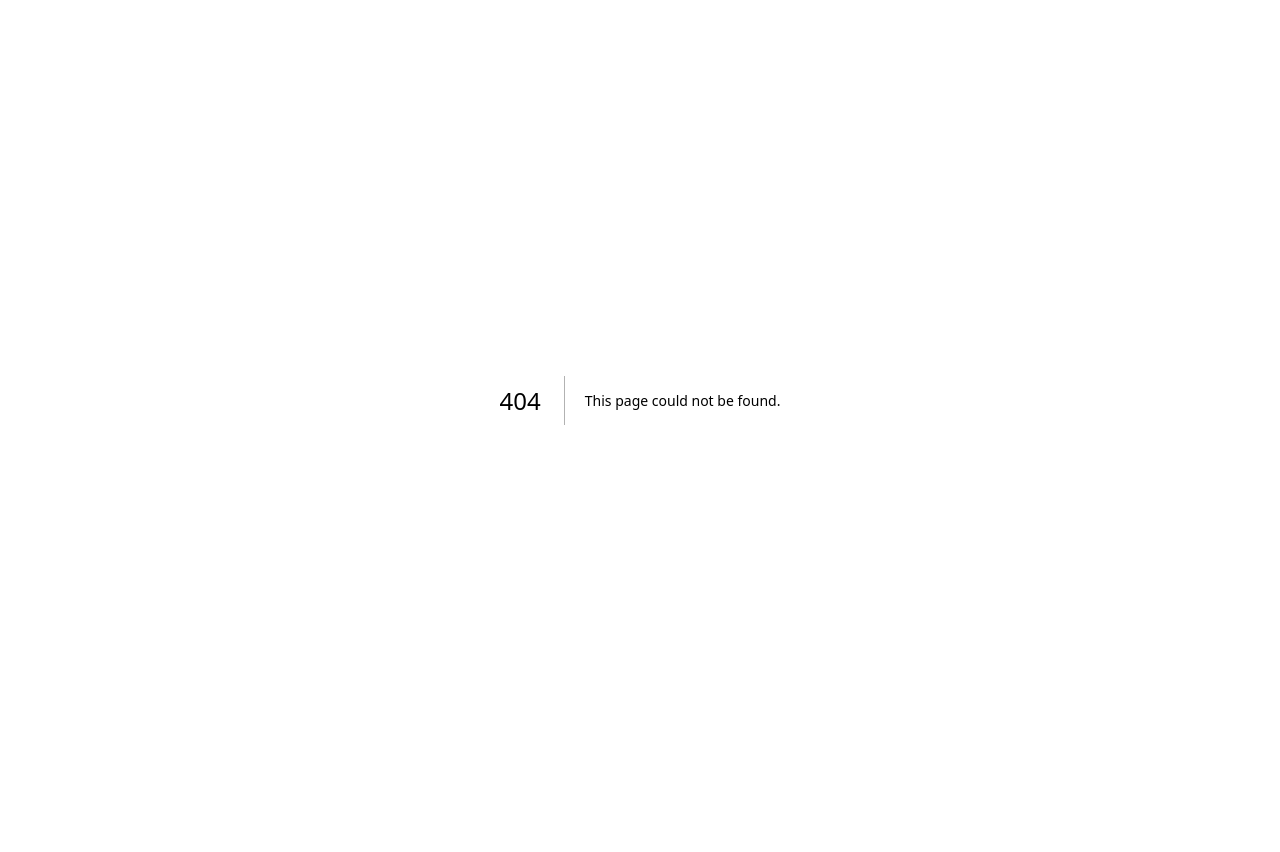
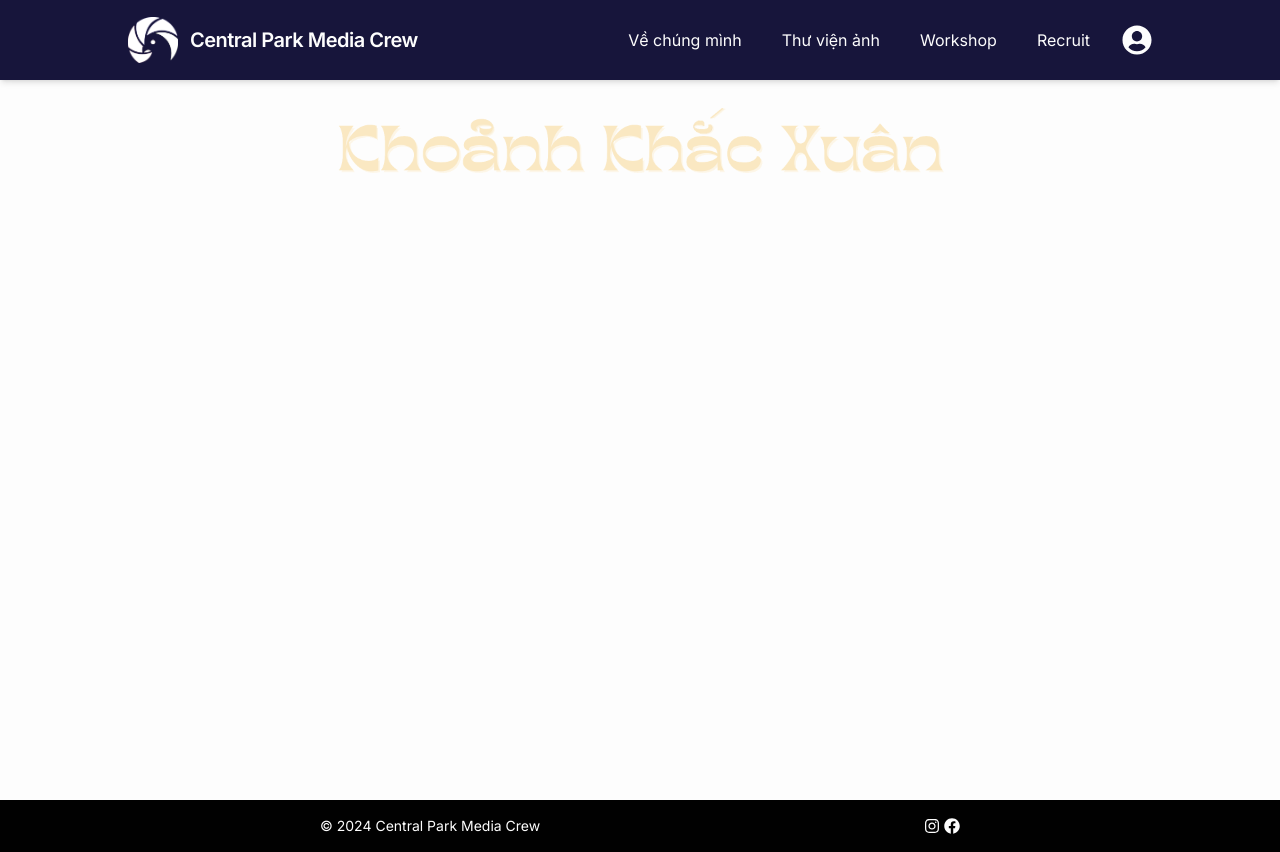
Before and after one commit to LucaasPhan/cpmc, a Next.js app: page /submit in a window 1280 px wide. Before the commit this address had no page. Before the commit the page ends 800 px from the top, so only its background shows below. Built offline with nearby package versions, Linux system fonts and the light colour scheme; no server answers.

Commit message:
working on integration with spreadsheet

```diff
--- a/package.json
+++ b/package.json
@@ -11,7 +11,9 @@
   "dependencies": {
     "@clerk/localizations": "^3.9.5",
     "@clerk/nextjs": "^6.9.6",
+    "@nextui-org/react": "^2.6.11",
     "framer-motion": "^11.15.0",
+    "googleapis": "^144.0.0",
     "next": "^15.1.3",
     "next-themes": "^0.4.4",
     "react": "^19.0.0",
--- a/src/app/layout.tsx
+++ b/src/app/layout.tsx
@@ -23,6 +23,6 @@ export default function RootLayout({
           {children}
         </body>
       </html>
-      </ClerkProvider>
+    </ClerkProvider>
   )
 }
--- /dev/null
+++ b/src/app/submit/_lib/utils.ts
@@ -0,0 +1,32 @@
+import {google} from 'googleapis';
+import { NextResponse } from 'next/server';
+
+const auth = new google.auth.GoogleAuth({
+    credentials: {
+        client_email: process.env.GOOGLE_SERVICE_ACCOUNT_EMAIL,
+        private_key: atob(process.env.GOOGLE_SERVICE_ACCOUNT_PRIVATE_KEY!);
+    },
+    scopes: ['https://www.googleapis.com/auth/spreadsheets']
+});
+
+export const getSheetData = async (authenticated_email) => {
+    const sheets = google.sheets({ version: "v4", auth: await auth.getClient() });
+    const range = `'SHEET CHECK IN'!A:Z`;
+
+    try {
+      const response = await sheets.spreadsheets.values.get({
+        spreadsheetId: process.env.GOOGLE_SHEET_ID,
+        range,
+      });
+
+      let data = response.data.values;
+      for (let i = ROW_SHIFT; i < data.length; i++) {
+        if (data[i][EMAIL_INDEX] == authenticated_email) {
+          return data[i];
+        }
+      }
+      return null;
+    } catch (error) {
+      return NextResponse.json({ message: "Error", error }, { status: 500 });
+    }
+};
--- /dev/null
+++ b/src/app/submit/page.tsx
@@ -0,0 +1,24 @@
+"use client";
+import Navbar from "@/components/navbar";
+import Footer from "@/components/footer";
+import Image from "next/image";
+
+const Submit = () => {
+    return (
+        <>
+            <Navbar/>
+            <div className="flex items-start justify-center h-screen bg-foreground pt-16">
+                <Image src="/competition/title.png"
+                    width={4000}
+                    height={4000}
+                    unoptimized={true}
+                    alt="title"
+                    className="w-[50vw] h-auto pt-10"/>
+                <div></div>
+            </div>
+            <Footer/>
+        </>
+    );
+};
+
+export default Submit;
--- a/src/components/navbar.tsx
+++ b/src/components/navbar.tsx
@@ -13,7 +13,7 @@ const Navbar = () => {
     const [toggleMenu, setToggleMenu] = useState(false);
 
     return (
-        <header className="fixed top-0 w-full z-[1000] bg-background shadow-xl">
+        <header className="fixed top-0 w-full z-[1000] bg-background text-foreground shadow-md">
             <nav className="flex items-center justify-between py-2 relative gap-3 xl:px-[10%] 2xl:px-[20%] px-[3%]">
                 <div className="flex justify-start items-center w-full py-2 whitespace-nowrap">
                     <Link href="/">
@@ -24,12 +24,12 @@ const Navbar = () => {
                             alt="CPMC logo"
                         />
                     </Link>
-                    <Link href="/"><span className="font-semibold text-xl tracking-tight text-color max-xl:hidden">Central Park Media Crew</span></Link>
+                    <Link href="/"><span className="font-semibold text-xl tracking-tight max-xl:hidden">Central Park Media Crew</span></Link>
                 </div>
                 <div
                 className={`flex flex-col ${
                 toggle ? null : "hidden"
-                } w-full xl:w-max items-center xl:flex-row absolute xl:flex xl:relative left-0 top-[90%] hover:cursor-pointer py-0 z-10`}
+                } w-full xl:w-max items-center xl:flex-row absolute xl:flex xl:relative left-0 top-[100%] hover:cursor-pointer py-0 z-10`}
                 >
                     <div className="flex flex-col xl:flex-row xl:w-max w-full absolute xl:relative left-0 bg-background xl:bg-transparent max-xl:animate-[fade_0.45s_ease-in-out]" onClick={() => setToggle(false)}>
                         <div className="px-2 py-2 space-y-1 text-right block max-xl:animate-[open-menu_0.30s_ease-in-out]">
@@ -59,7 +59,7 @@ const Navbar = () => {
                     </div>
                 </div>
 
-                <div className="flex xl:w-[56px] align-middle">
+                <div className="flex xl:w-[56px]">
                     <SignedIn>
                         <div className="block" onClick={() => setToggleMenu(!toggleMenu)}>
                             {toggleMenu ? (
```
Also changed, not shown: public/competition/title.png (added), 1 other file (tests, documents, lock files or other folders).
